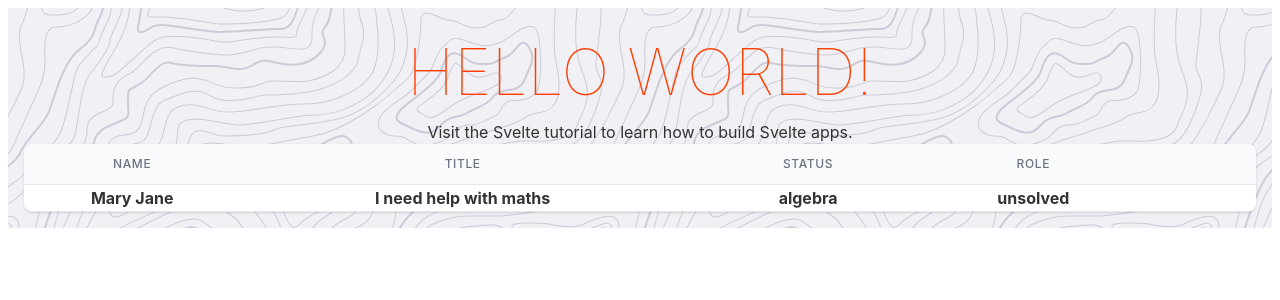
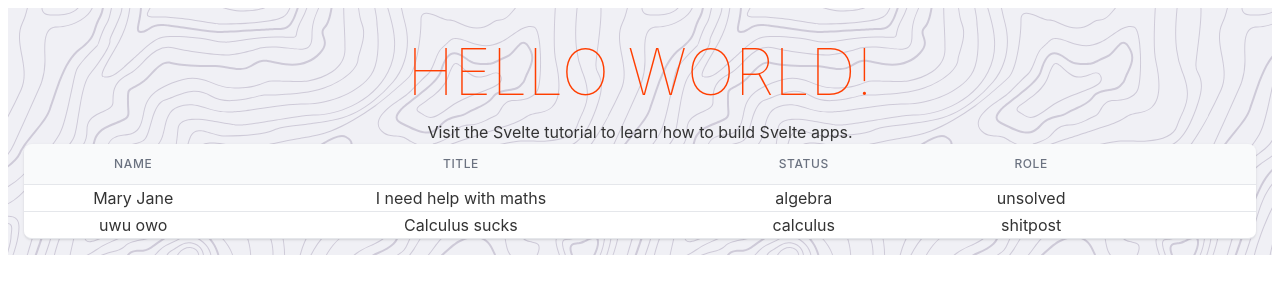
Before and after one commit to halp106/math-halp, a Svelte app: page / in a window 1280 px wide. Shown: the top 300 px of the page. Built offline with nearby package versions, Linux system fonts and the light colour scheme.

Commit message:
multiple rows

```diff
--- a/src/App.svelte
+++ b/src/App.svelte
@@ -13,17 +13,22 @@
 		]
 	}
 
-	let tableBody = {
-
-		"bodys": [
+	let tableBody = {"bodys": [
+			[
 			"Mary Jane",
 			"I need help with maths",
 			"algebra",
 			"unsolved",
 			""
+		],
+		[
+			"uwu owo",
+			"Calculus sucks",
+			"calculus",
+			"shitpost",
+			""
 		]
-
-	}
+	]}
 </script>
 
 <main>
--- a/src/Table.svelte
+++ b/src/Table.svelte
@@ -19,11 +19,13 @@
                     </tr>
                     </thead>
                     <tbody class="bg-white divide-y divide-gray-200">
-                    <tr>
                         {#each body.bodys as bodyContent}
-                            <th>{bodyContent}</th>
+                        <tr>
+                            {#each bodyContent as cell}
+                                            <td>{cell}</td>
+                            {/each}
+                        </tr>
                         {/each}
-                    </tr>
 
                     <!-- More people... -->
                     </tbody>
```
